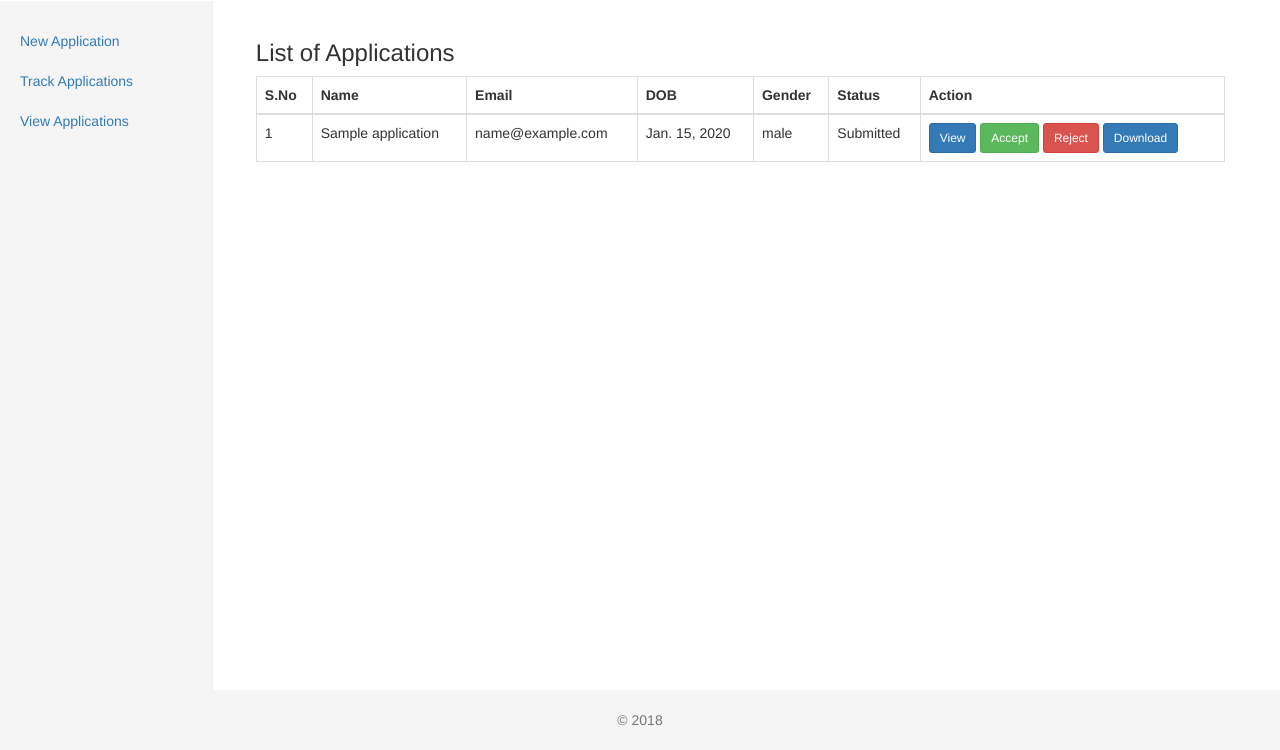
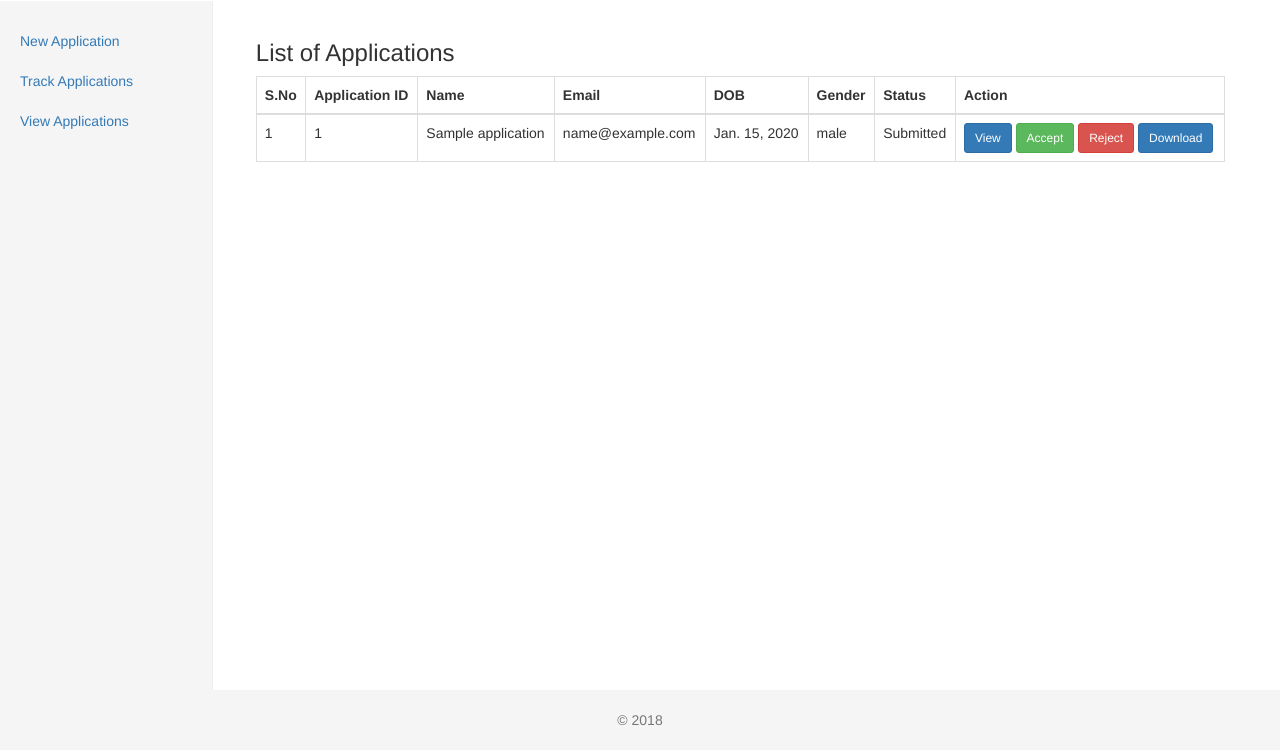
Before and after one commit to AjayDhas13/recruit, a Django app: page /controlpanel/ in a window 1280 px wide. Shown: the part 50-800 px from the top of the page. Run offline with Django 3.2, Linux system fonts and the light colour scheme; a user stored in the database is signed in; tables that the repository leaves empty hold one stand-in row (values such as "Sample post"); some libraries are stand-ins or nearby versions.

Commit message:
Application ID added

```diff
--- a/recruit/templates/controlpanel/list.html
+++ b/recruit/templates/controlpanel/list.html
@@ -7,6 +7,7 @@
 		<thead>
 			<tr>
 				<th>S.No</th>
+				<th>Application ID</th>
 				<th>Name</th>
 				<th>Email</th>
 				<th>DOB</th>
@@ -19,6 +20,7 @@
 			{% for itm in applicationList %}
 			<tr>
 				<td>{{forloop.counter}}</td>
+				<td>{{itm.ref_id}}</td>
 				<td>{{itm.name}}</td>
 				<td>{{itm.email}}</td>
 				<td>{{itm.date_of_birth}}</td>
```
